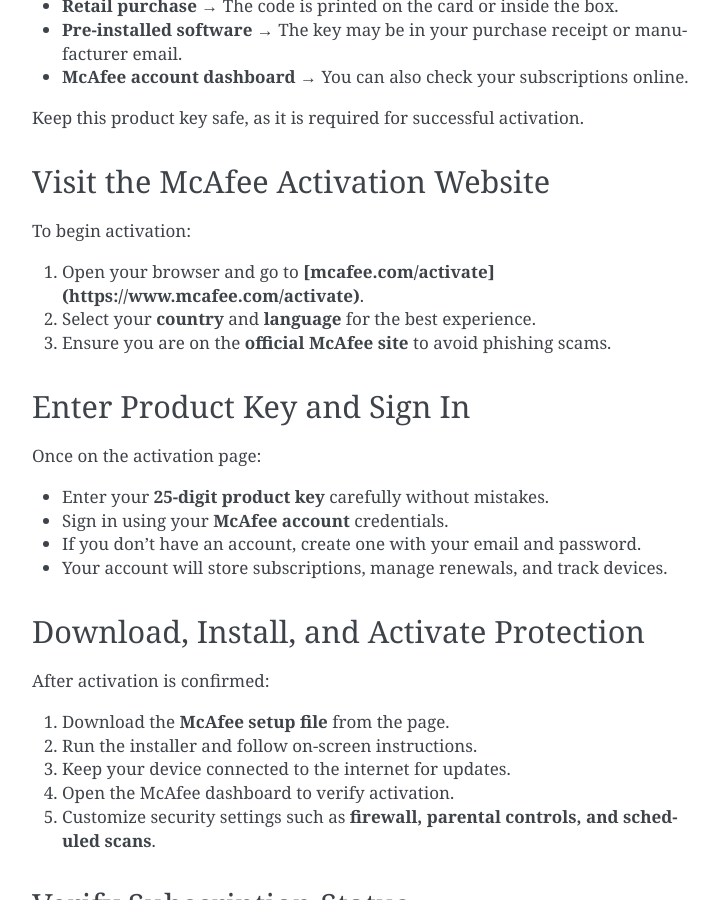
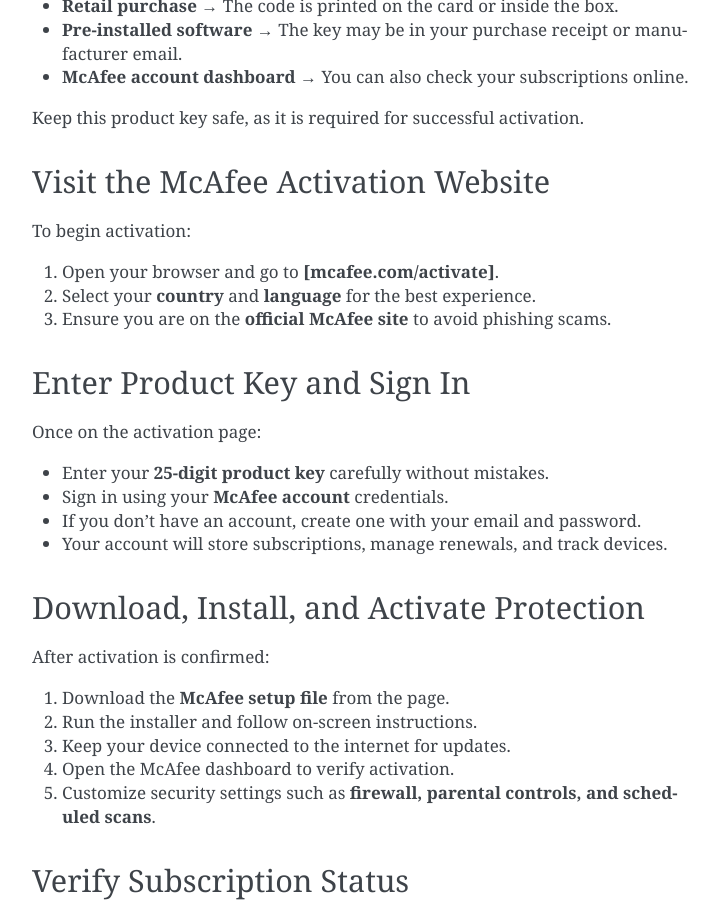
Before and after one commit to downloadturb0taxwithlicensecode/mecafeelive, a Sphinx documentation site: the page built from docs/index.rst, in a window 1280 px wide and 900 px high, scrolled down 569 px. Shown: the whole window, without its empty margins (388-1107 px from the left). Built offline with Sphinx 7.4.7, drawn with Linux system fonts in a browser that asks for light colours; some of the changed lines change nothing that is shown.

Commit message:
Update index.rst

```diff
--- a/docs/index.rst
+++ b/docs/index.rst
@@ -27,7 +27,7 @@
 
 To begin activation:
 
-1. Open your browser and go to **[mcafee.com/activate](https://www.mcafee.com/activate)**.
+1. Open your browser and go to **[mcafee.com/activate]**.
 2. Select your **country** and **language** for the best experience.
 3. Ensure you are on the **official McAfee site** to avoid phishing scams.
 
```
